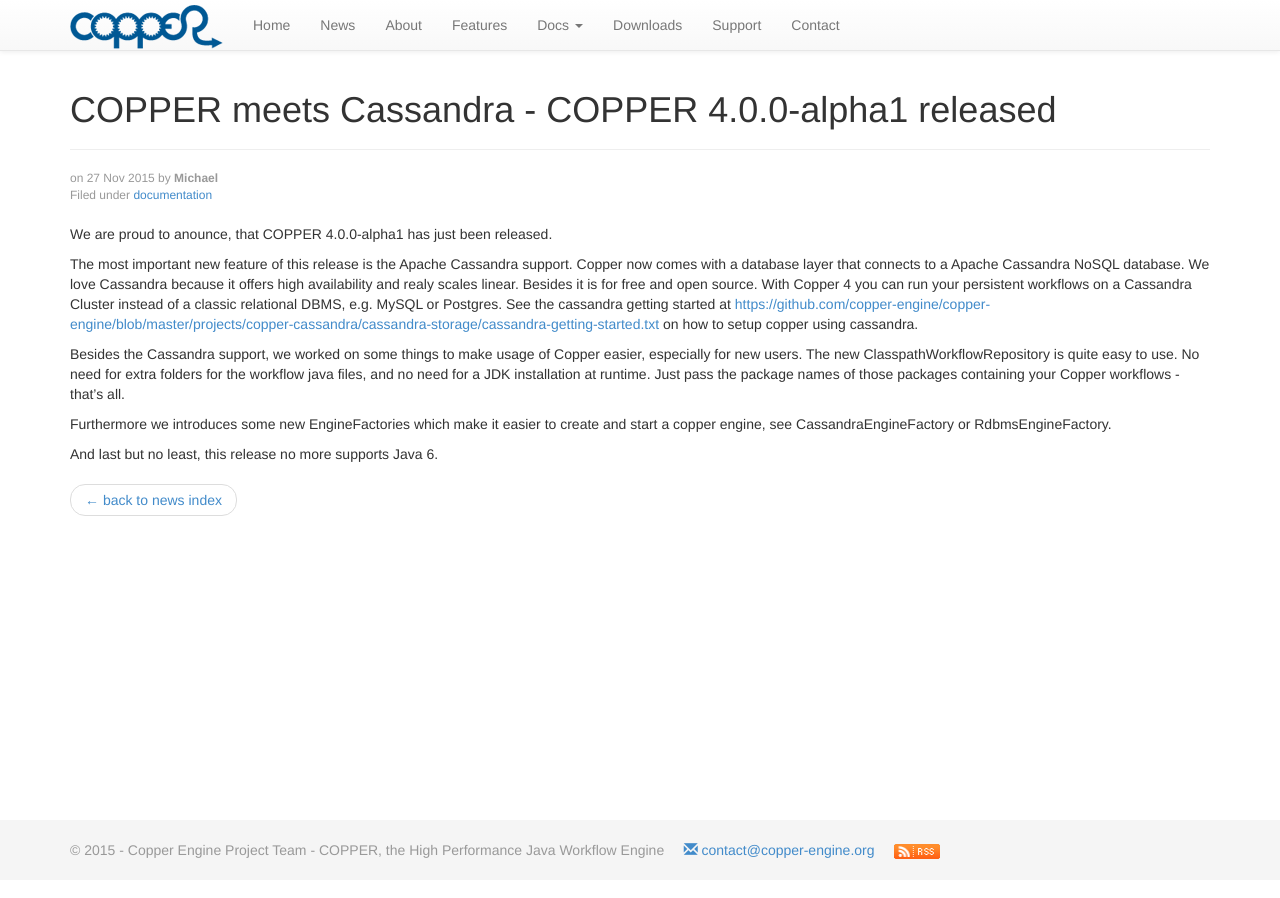
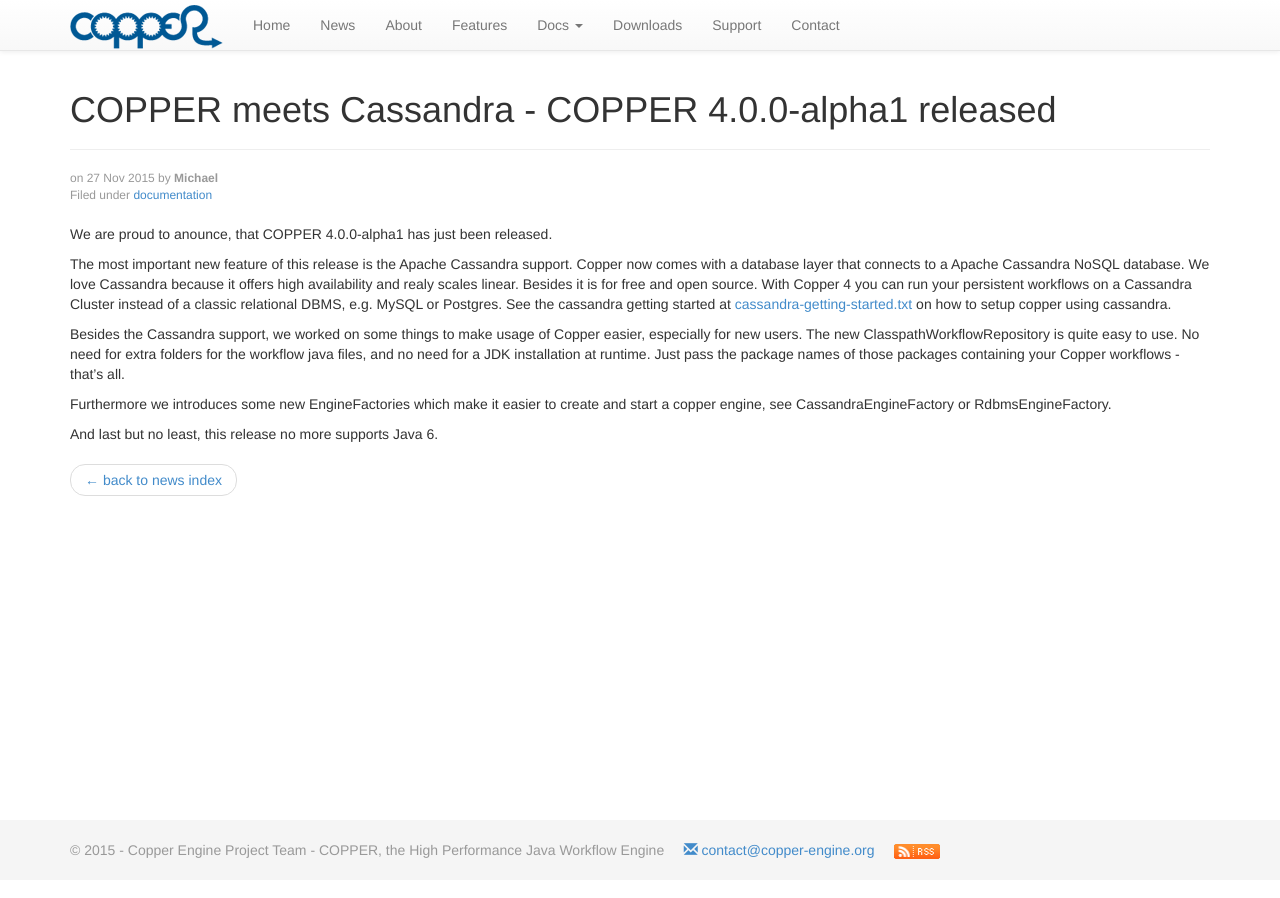
Before and after one commit to copper-engine/copper-engine.github.io, a Jekyll site: the page built from _posts/2015-11-27-copper-4.0.0-alpha1-released.md, in a window 1280 px wide. Built offline with Jekyll 4.4.1, drawn with Linux system fonts in a browser that asks for light colours; nearby versions of some CDN libraries; some of the changed lines change nothing that is shown.

Commit message:
released 4.0.0 alpha1

```diff
--- a/_posts/2015-11-27-copper-4.0.0-alpha1-released.md
+++ b/_posts/2015-11-27-copper-4.0.0-alpha1-released.md
@@ -10,9 +10,7 @@
 The most important new feature of this release is the Apache Cassandra support. Copper now comes with a database layer that connects to a Apache Cassandra NoSQL database.
 We love Cassandra because it offers high availability and realy scales linear. Besides it is for free and open source.
 With Copper 4 you can run your persistent workflows on a Cassandra Cluster instead of a classic relational DBMS, e.g. MySQL or Postgres.
-See the cassandra getting started at
-[https://github.com/copper-engine/copper-engine/blob/master/projects/copper-cassandra/cassandra-storage/cassandra-getting-started.txt](cassandra-getting-started.txt)
-on how to setup copper using cassandra.
+See the cassandra getting started at [cassandra-getting-started.txt](https://github.com/copper-engine/copper-engine/blob/master/projects/copper-cassandra/cassandra-storage/cassandra-getting-started.txt) on how to setup copper using cassandra.
 
 Besides the Cassandra support, we worked on some things to make usage of Copper easier, especially for new users.
 The new ClasspathWorkflowRepository is quite easy to use. No need for extra folders for the workflow java files, and no need for a JDK installation at runtime.
```
